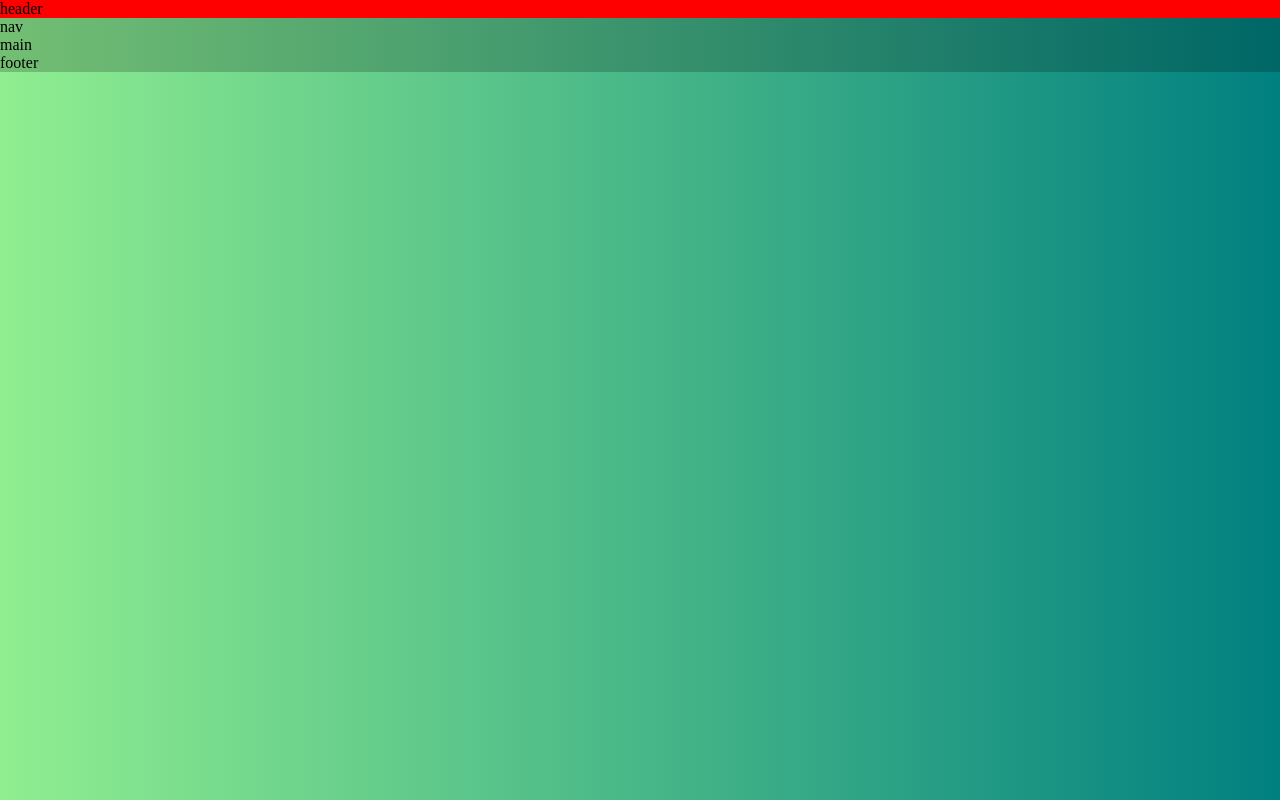
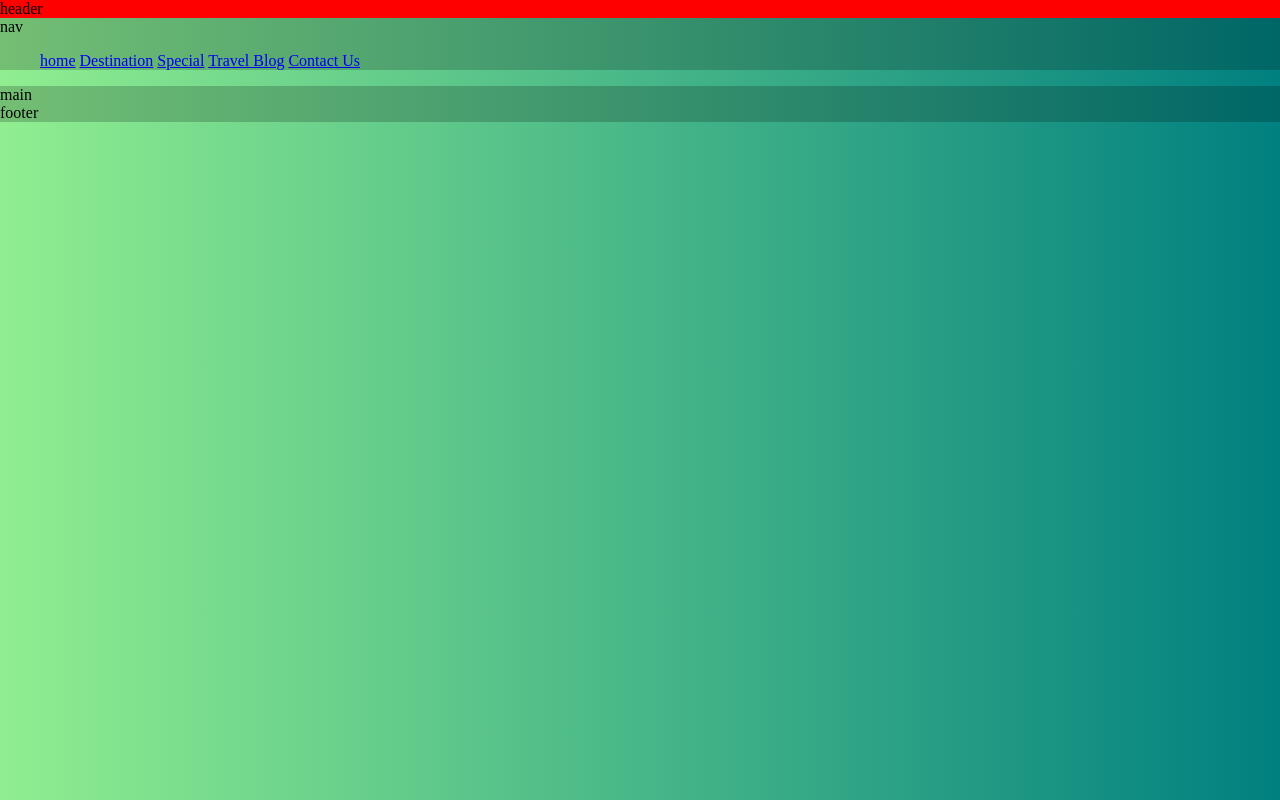
Before and after one commit to dejasmith/wd2, a plain HTML site: page index.html in a window 1280 px wide. Drawn offline with Linux system fonts and the light colour scheme.

Commit message:
Update index.html

```diff
--- a/index.html
+++ b/index.html
@@ -1,13 +1,21 @@
 <!DOCTYPE HTML>
 <html>
 <head>
-<title>BASIC GRID</title>
+<title>Travel The World</title>
 <link rel="stylesheet" type="text/css" href="style.css">
 </head>
 <body>
 <div class="container 1">
 <header>header</header>
-<nav>nav</nav>
+<nav>nav
+  <ul>
+<il><a href=¨index.html¨>home</a></il>
+<il><a href=¨index.html¨>Destination</a>
+<il><a href=¨index.html¨>Special</a>
+<il><a href=¨index.html¨>Travel Blog</a>
+<il><a href=¨index.html¨>Contact Us</a>
+  </ul>
+  </nav>
 <main>main</main>
 <footer>footer</footer>
 </div>
```
